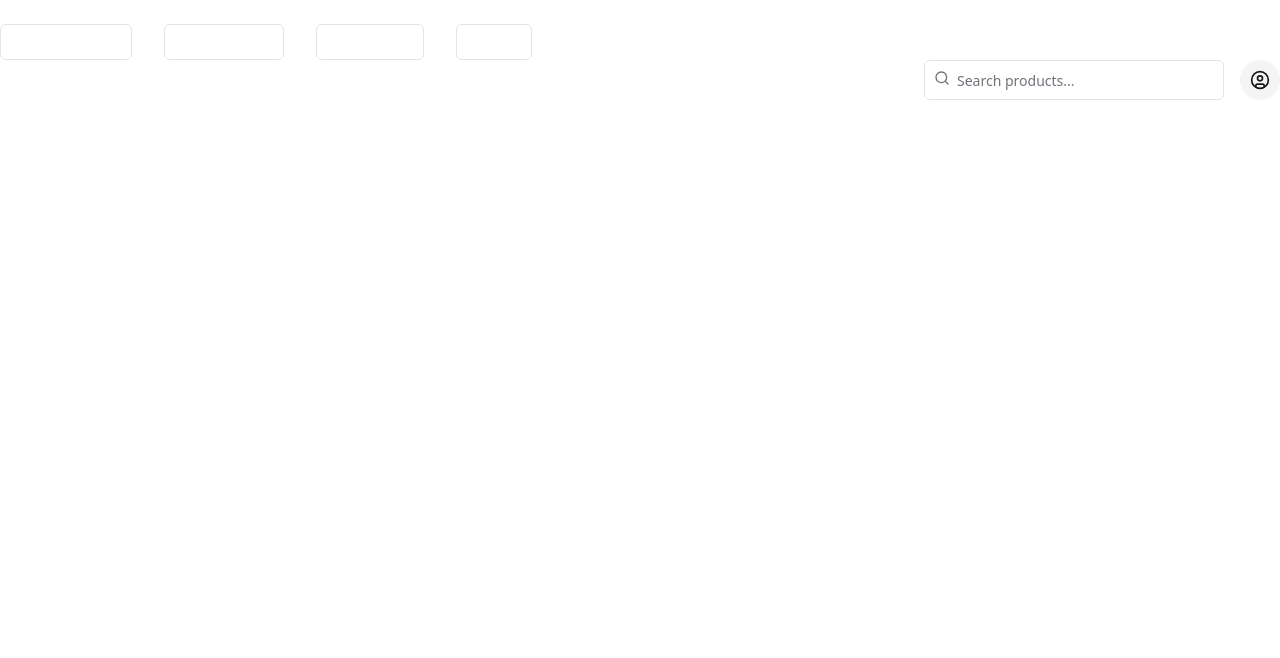
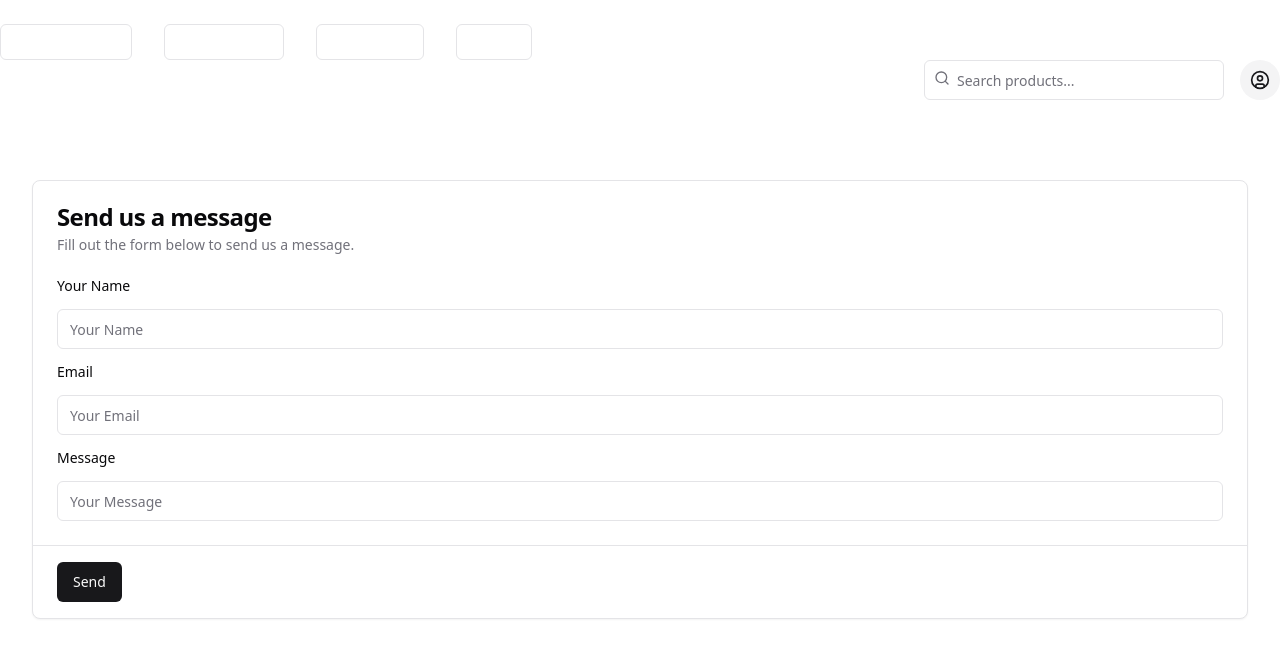
Before and after one commit to Yashism/AI-Interviewer-fullstack, a Next.js app in the folder ai-interviewer/: page /help in a window 1280 px wide. Shown: the top 658 px of the page. Built offline with nearby package versions, Linux system fonts and the light colour scheme.

Commit message:
feat: addded help page

```diff
--- a/ai-interviewer/src/pages/help.tsx
+++ b/ai-interviewer/src/pages/help.tsx
@@ -1,13 +1,60 @@
 import Navbar from "@/components/navigation/Navbar";
+import {
+  Card,
+  CardContent,
+  CardDescription,
+  CardFooter,
+  CardHeader,
+  CardTitle,
+} from "@/components/ui/card";
 import React from "react";
+import { Input } from "@/components/ui/input";
+import { Checkbox } from "@/components/ui/checkbox";
+import { Button } from "@/components/ui/button";
 
-const help = () => {
-  return (
-    <div>
-      <Navbar />
-
+const help = () => (
+  <div className="flex flex-col gap-10">
+    <Navbar />
+    <div></div>
+    <div className="container mx-auto">
+      <Card>
+        <CardHeader>
+          <CardTitle>Send us a message</CardTitle>
+          <CardDescription>
+            Fill out the form below to send us a message.
+          </CardDescription>
+        </CardHeader>
+        <CardContent>
+          <form className="flex flex-col gap-4">
+            <label
+              htmlFor="include"
+              className="text-sm font-medium leading-none peer-disabled:cursor-not-allowed peer-disabled:opacity-70"
+            >
+              Your Name
+            </label>
+            <Input placeholder="Your Name" />
+            <label
+              htmlFor="include"
+              className="text-sm font-medium leading-none peer-disabled:cursor-not-allowed peer-disabled:opacity-70"
+            >
+              Email
+            </label>
+            <Input placeholder="Your Email" type="enail" />
+            <label
+              htmlFor="include"
+              className="text-sm font-medium leading-none peer-disabled:cursor-not-allowed peer-disabled:opacity-70"
+            >
+              Message
+            </label>
+            <Input placeholder="Your Message" />
+          </form>
+        </CardContent>
+        <CardFooter className="border-t px-6 py-4">
+          <Button>Send</Button>
+        </CardFooter>
+      </Card>
     </div>
-  );
-};
+  </div>
+);
 
 export default help;
```
